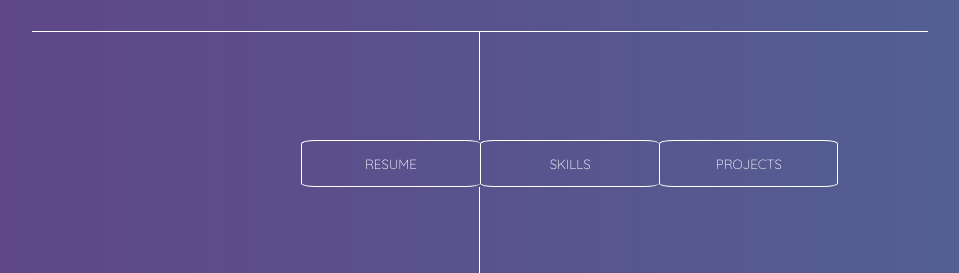
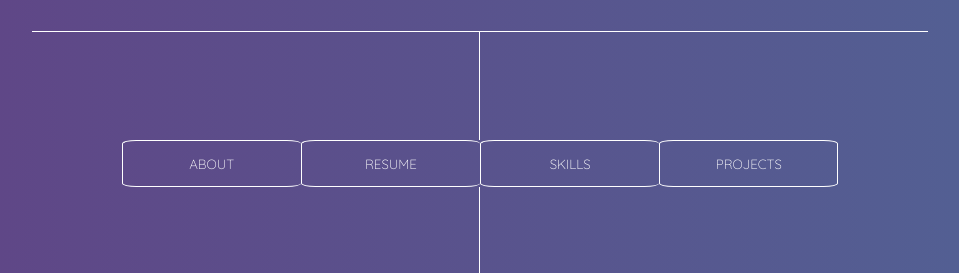
Before and after one commit to samlipari/samlipari.github.io, a plain HTML site: page index.html in a window 1280 px wide. Shown: the part 329-602 px from the top of the page, without its empty margins (160-1119 px from the left). Drawn offline with nearby package versions, Linux system fonts and the light colour scheme; a web font is replaced by a local one.

Commit message:
Update index.html

```diff
--- a/index.html
+++ b/index.html
@@ -57,7 +57,7 @@
             <br>
           </div>
           <nav id="menu">
-            <a class="buttons" href="#section-divider1"><button id="about">ABOUT</button></a>
+            <a class="buttons" href="#about"><button id="about-btn">ABOUT</button></a>
             <a class="buttons" href="./lib/Samantha_Lipari_Resume2021.pdf" target="_blank"><button id="resume">RESUME</button></a>
             <a class="buttons" href="#section-divider2"><button id="skills">SKILLS</button></a>
             <a class="buttons" href="#section-divider3"><button class="last">PROJECTS</button></a>
@@ -81,7 +81,7 @@
               <a href="https://github.com/samlipari?tab=repositories" target="_blank"><img class="contact-icon" src="./images/github-white.png" alt="github" height="45" width="45"/></a>
             </li>
           </ul>
-          <div id="section-divider1" class="divider" style="display:none;">
+          <div id="about" class="divider" style="display:none;">
             <br>
             <br>
             <br>
```
